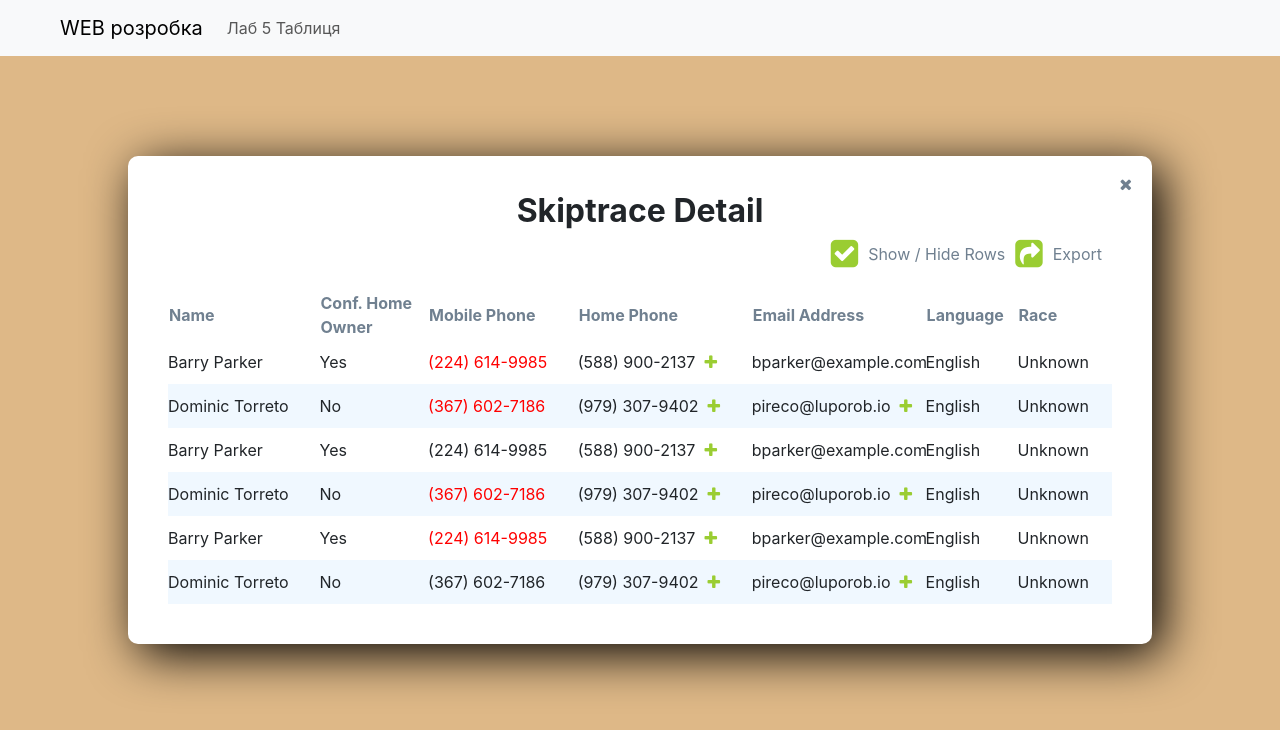
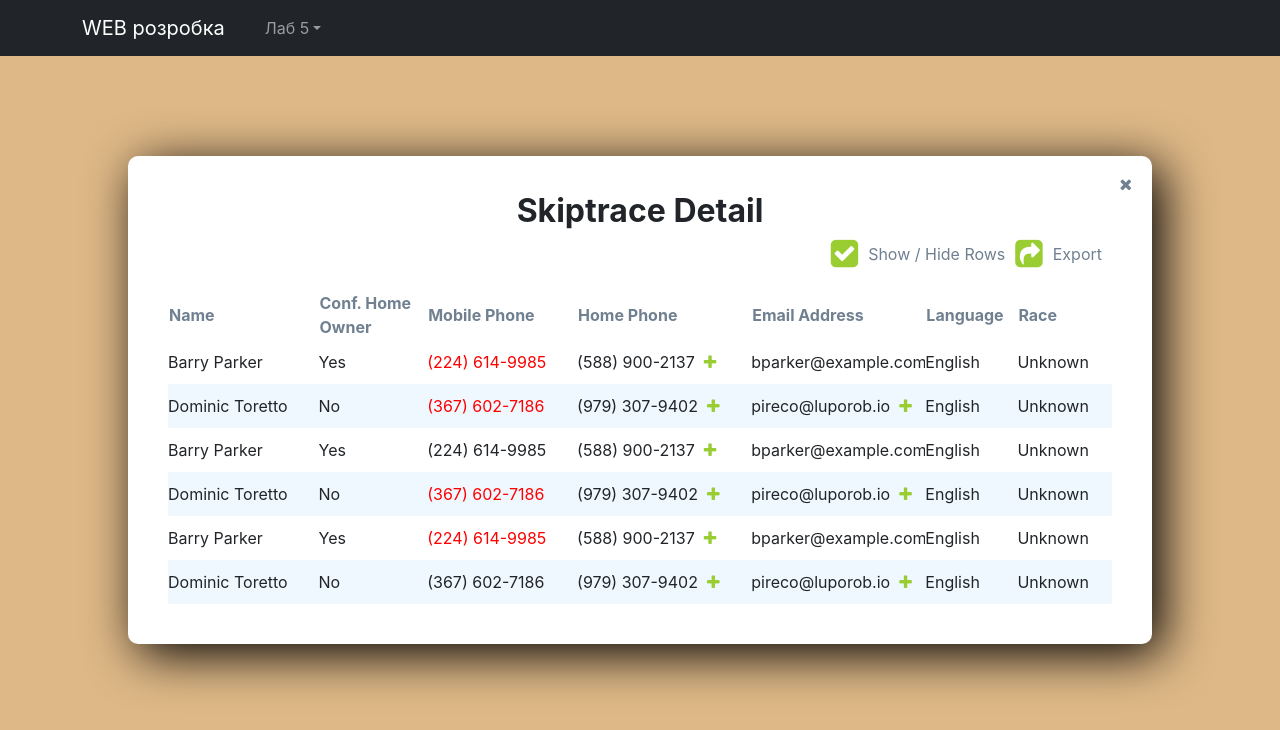
Before and after one commit to VitaliiLitvinchuk/WebLabs, a React (Create React App) app: page /lab5table in a window 1280 px wide. Shown: the top 730 px of the page. Built offline with nearby package versions, Linux system fonts and the light colour scheme.

Commit message:
Some visual update (header)

```diff
--- a/src/components/containers/Header/index.tsx
+++ b/src/components/containers/Header/index.tsx
@@ -1,18 +1,21 @@
+import { Container, Nav, NavDropdown, Navbar } from "react-bootstrap";
 import { Link } from "react-router-dom";
 
 const Header = () => {
     return (
         <>
-            <nav className="navbar navbar-expand-lg bg-light px-5">
-                <div className="container-fluid">
-                    <Link className="navbar-brand" to="/">WEB розробка</Link>
-                    <div className="collapse navbar-collapse" >
-                        <div className="navbar-nav">
-                            <Link className="nav-link" to="/lab5table">Лаб 5 Таблиця</Link>
-                        </div>
-                    </div>
-                </div>
-            </nav>
+            <Navbar bg="dark" data-bs-theme="dark">
+                <Container>
+                    <Navbar.Brand><Link className="navbar-brand" to="/">WEB розробка</Link></Navbar.Brand>
+                    <Nav className="me-auto">
+                        <NavDropdown title="Лаб 5">
+                            <NavDropdown.Item>
+                                <Link className="nav-link" to="/lab5table">Лаб 5 Таблиця</Link>
+                            </NavDropdown.Item>
+                        </NavDropdown>
+                    </Nav>
+                </Container>
+            </Navbar>
         </>
     )
 }
--- a/src/components/table/index.tsx
+++ b/src/components/table/index.tsx
@@ -16,7 +16,7 @@ const addToPeople = () => {
         validPhone: Math.random() > 0.5
     });
     people.push({
-        name: "Dominic Torreto",
+        name: "Dominic Toretto",
         confirmedHomeOwner: false,
         mobilePhone: "(367) 602-7186",
         homePhone: "(979) 307-9402",
```
Also changed, not shown: package.json (line endings or trailing spaces).
